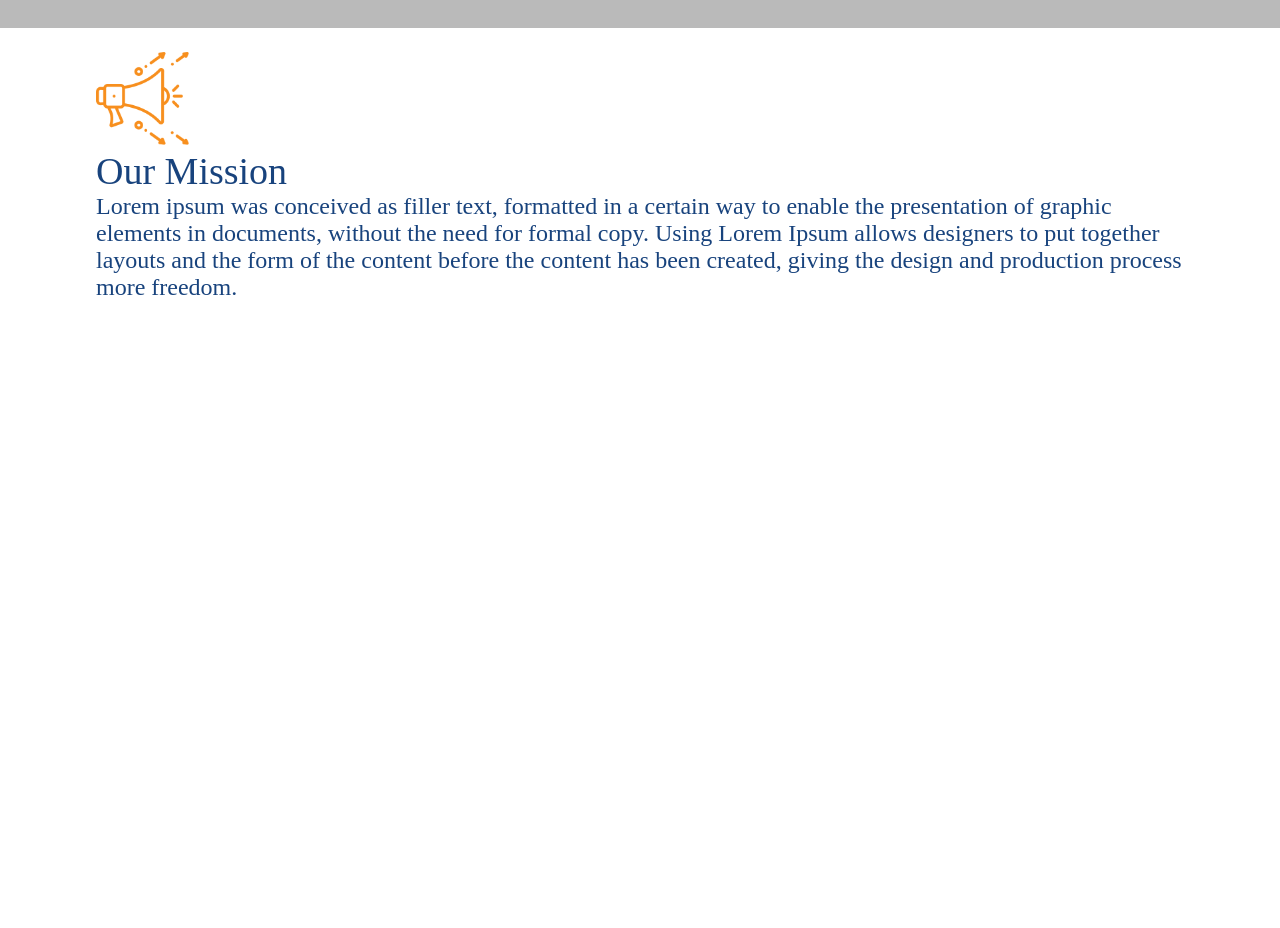
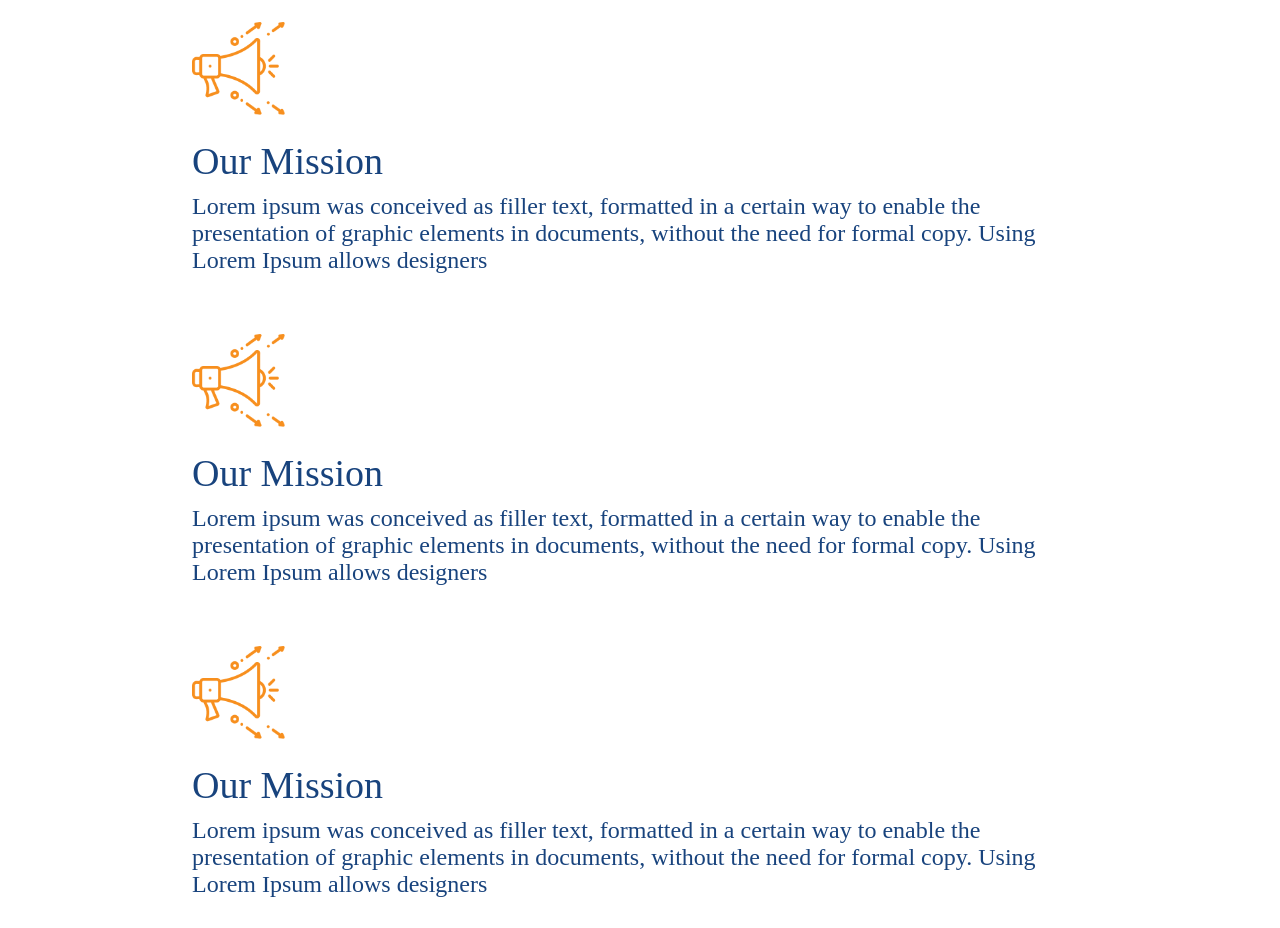
Before and after one commit to duressa-feyissa/LectureEthiopia, a plain HTML site: page index.html in a window 1280 px wide. Shown: the part 4140-5068 px from the top of the page. Before the commit the page ends 4441 px from the top, so only its background shows below. Drawn offline with Linux system fonts and the light colour scheme; grey boxes are pictures that could not be loaded.

Commit message:
info section css

```diff
--- a/css/style.css
+++ b/css/style.css
@@ -279,7 +279,7 @@ body {
 }
 
 .session {
-  margin: 100px auto;
+  margin: 100px auto 10px;
   width: 100%;
   height: 550px;
   background-repeat: no-repeat;
@@ -355,6 +355,7 @@ body {
   flex-direction: column;
   justify-content: center;
   align-items: center;
+  margin: 15px auto;
 }
 
 .about-course .heading {
@@ -391,7 +392,7 @@ body {
 }
 
 .info {
-  width: 85%;
+  width: 70%;
   display: flex;
   flex-direction: column;
   align-items: center;
@@ -399,12 +400,14 @@ body {
 
 .info .info-item {
   width: 100%;
+  margin: 20px auto;
 }
 
 .info .info-item img {
   width: 93px;
   height: 93px;
   flex-shrink: 0;
+  margin: 10px 0px;
 }
 .info .info-item h1 {
   color: #18437d;
@@ -413,6 +416,7 @@ body {
   font-style: normal;
   font-weight: 400;
   line-height: normal;
+  margin: 10px 0px;
 }
 
 .info .info-item p {
@@ -422,6 +426,7 @@ body {
   font-style: normal;
   font-weight: 400;
   line-height: normal;
+  margin: 10px 0px;
 }
 
 ::-webkit-scrollbar {
--- a/index.html
+++ b/index.html
@@ -98,9 +98,25 @@
         <p>
           Lorem ipsum was conceived as filler text, formatted in a certain way
           to enable the presentation of graphic elements in documents, without
-          the need for formal copy. Using Lorem Ipsum allows designers to put
-          together layouts and the form of the content before the content has
-          been created, giving the design and production process more freedom.
+          the need for formal copy. Using Lorem Ipsum allows designers
+        </p>
+      </div>
+      <div class="info-item">
+        <img src="assets/marketing.png" alt="" />
+        <h1>Our Mission</h1>
+        <p>
+          Lorem ipsum was conceived as filler text, formatted in a certain way
+          to enable the presentation of graphic elements in documents, without
+          the need for formal copy. Using Lorem Ipsum allows designers
+        </p>
+      </div>
+      <div class="info-item">
+        <img src="assets/marketing.png" alt="" />
+        <h1>Our Mission</h1>
+        <p>
+          Lorem ipsum was conceived as filler text, formatted in a certain way
+          to enable the presentation of graphic elements in documents, without
+          the need for formal copy. Using Lorem Ipsum allows designers
         </p>
       </div>
     </div>
```
